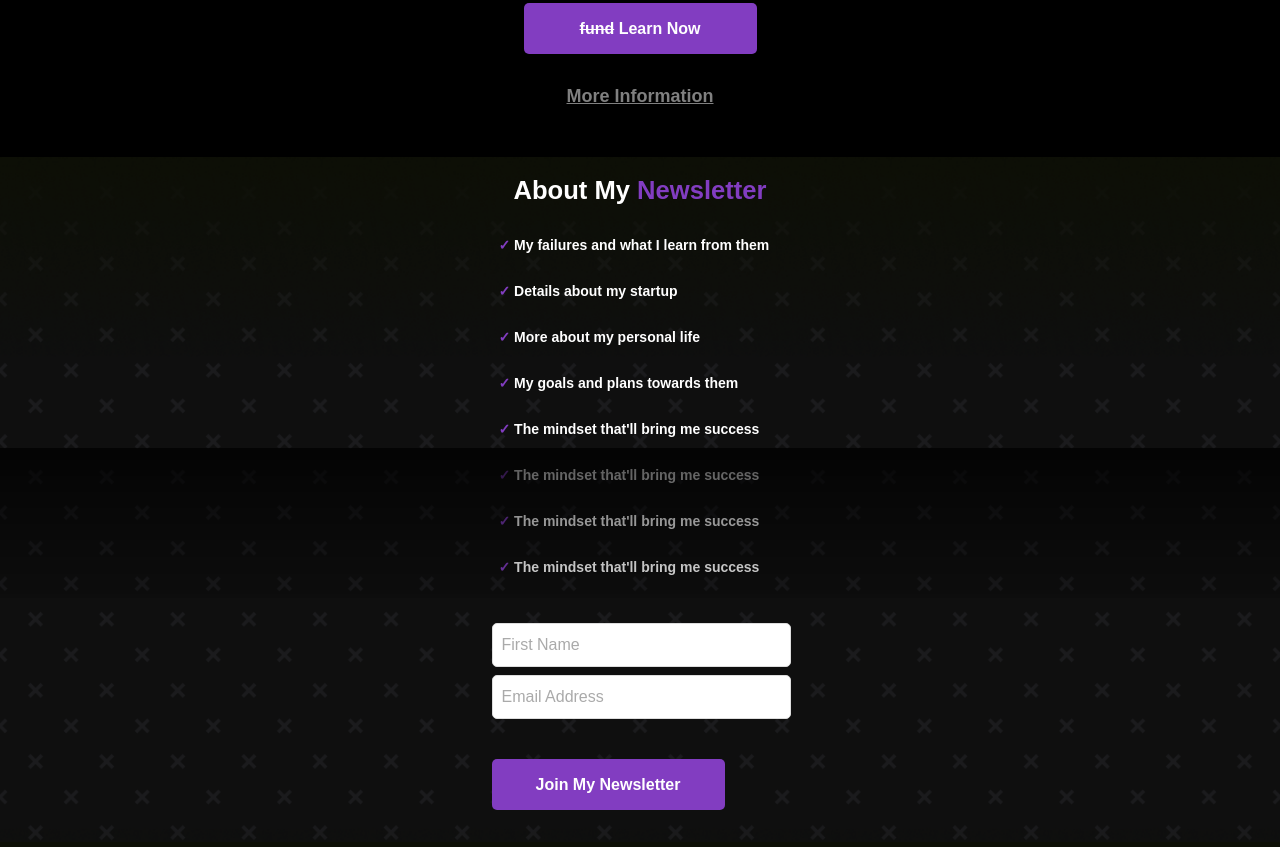
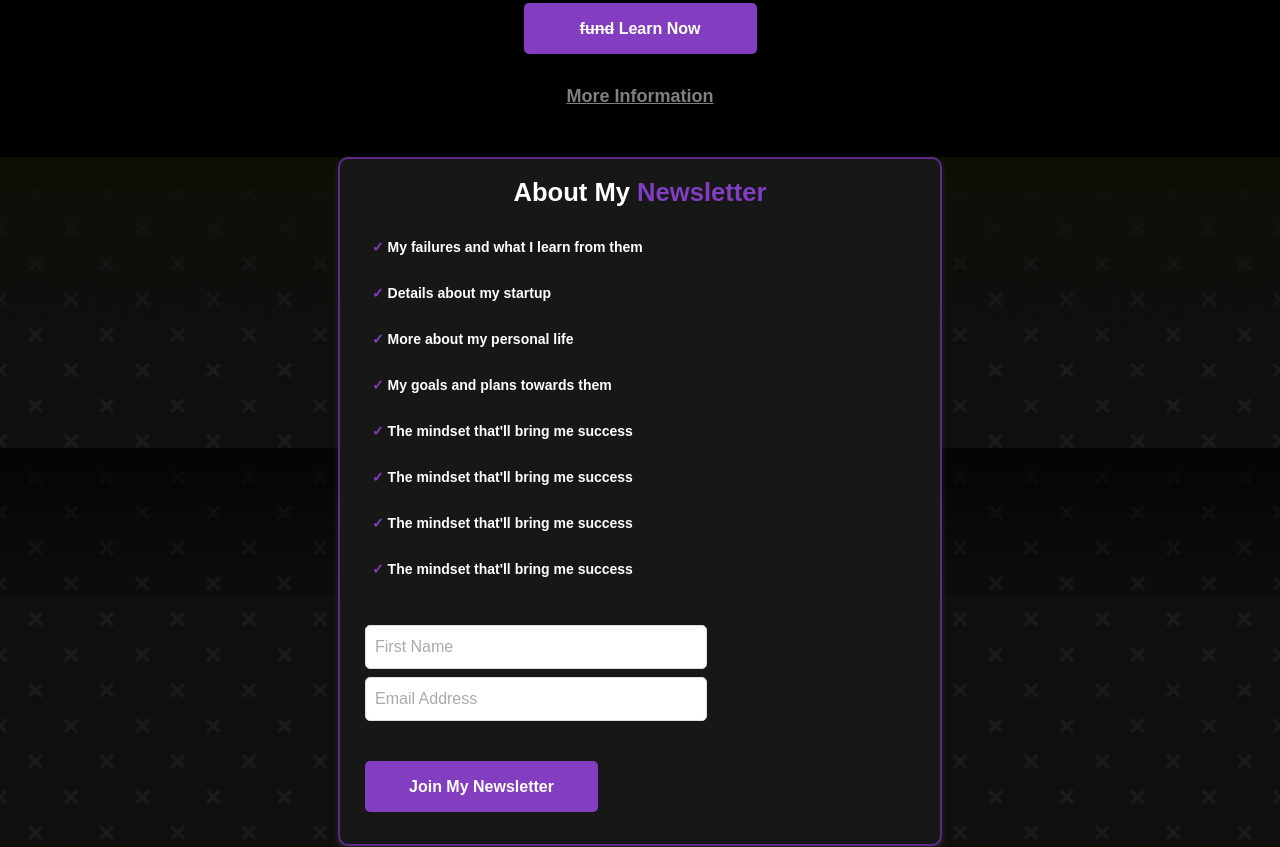
Before and after one commit to casperaap/mr-apers, a website: page public/index.html in a window 1280 px wide. Shown: the part 2882-3729 px from the top of the page. Drawn offline with Linux system fonts and the light colour scheme.

Commit message:
Update styles.css

```diff
--- a/public/styles.css
+++ b/public/styles.css
@@ -973,7 +973,7 @@ display: none;
     }
 }
 
-cta-container {
+.cta-container {
     position: relative; /* Ensure it appears above the gradient */
     z-index: 2;
     margin-left: 32px;
```
